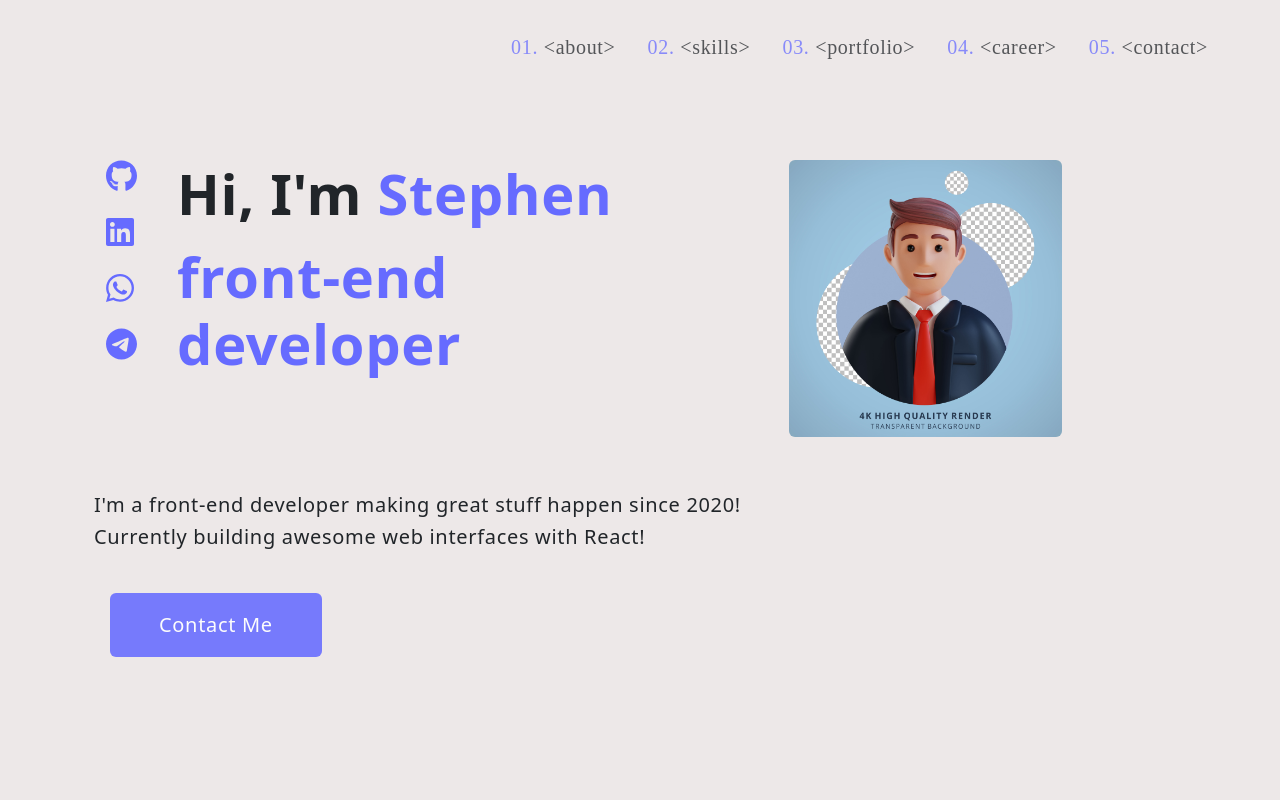
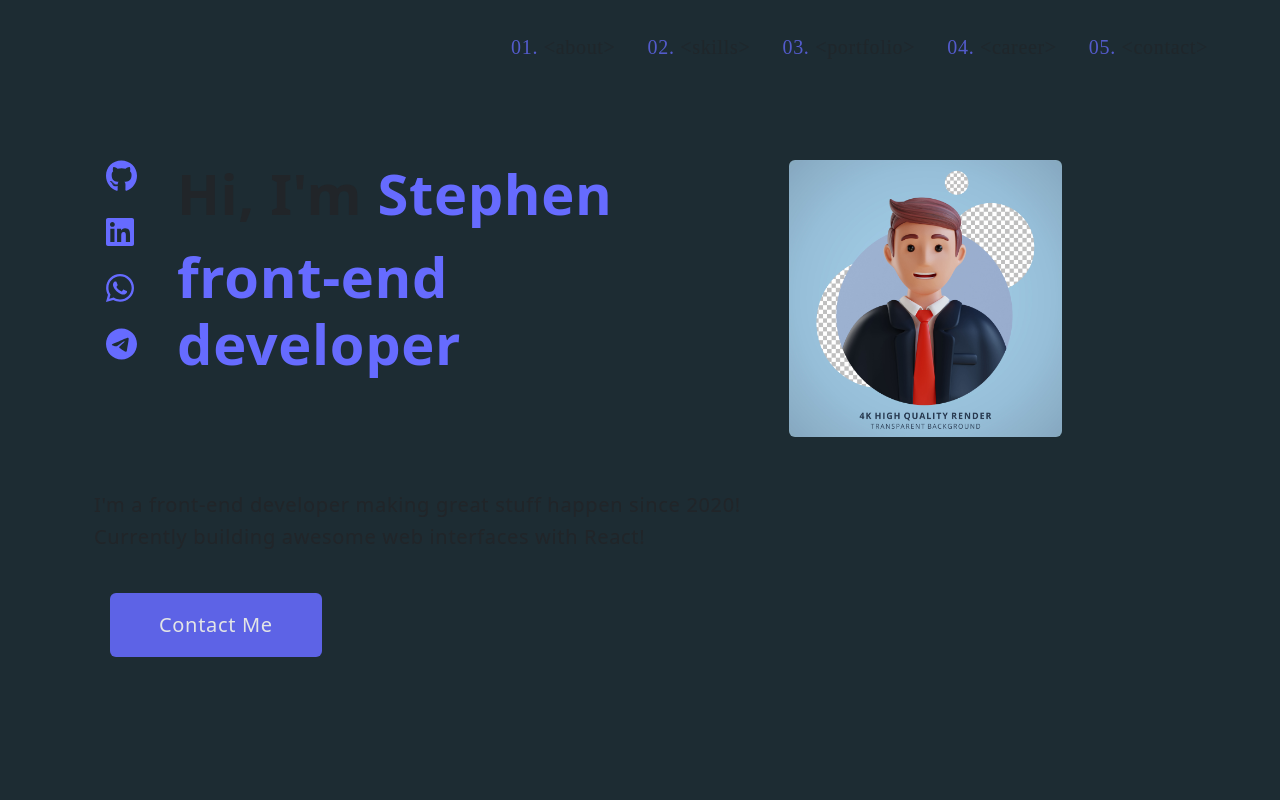
Before and after one commit to Kafolabi/portfolio, a React (Create React App) app: page / in a window 1280 px wide. Shown: the top 800 px of the page. Built offline with nearby package versions, Linux system fonts and the light colour scheme; a web font is replaced by a local one.

Commit message:
Update index.css

```diff
--- a/src/index.css
+++ b/src/index.css
@@ -15,7 +15,7 @@ body {
   overflow-y: auto;
   -webkit-font-smoothing: antialiased;
   -moz-osx-font-smoothing: grayscale;
-  background: var(--bg-color-light);
+  background: var(--bg-color-dark);
 }
 
 html {
```
